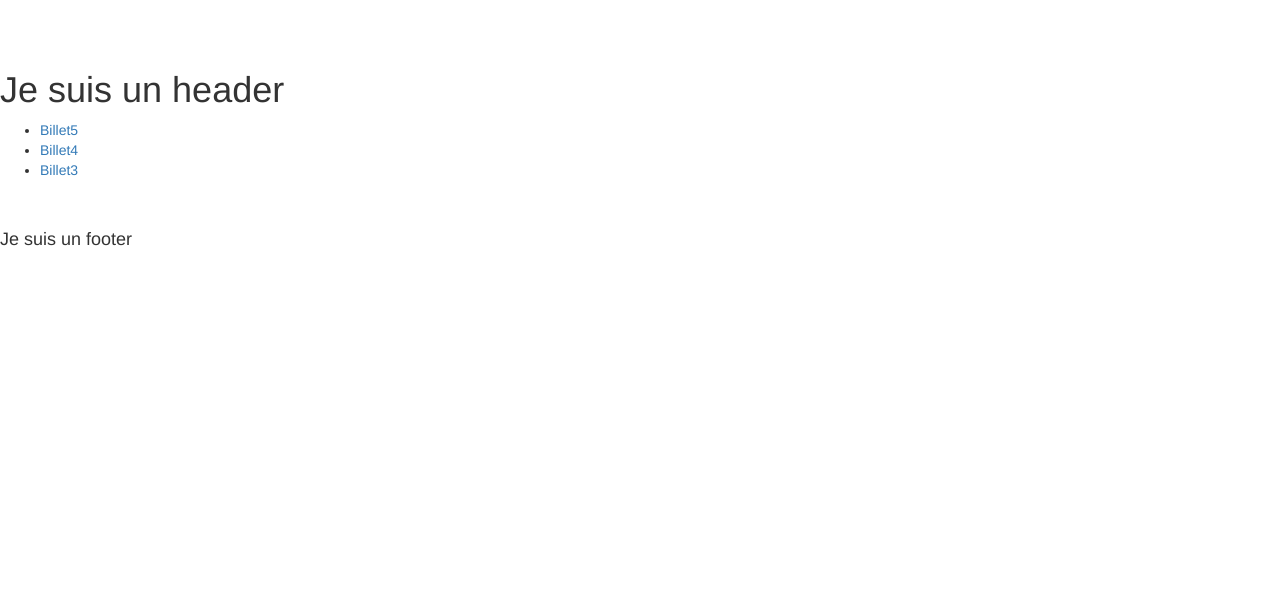
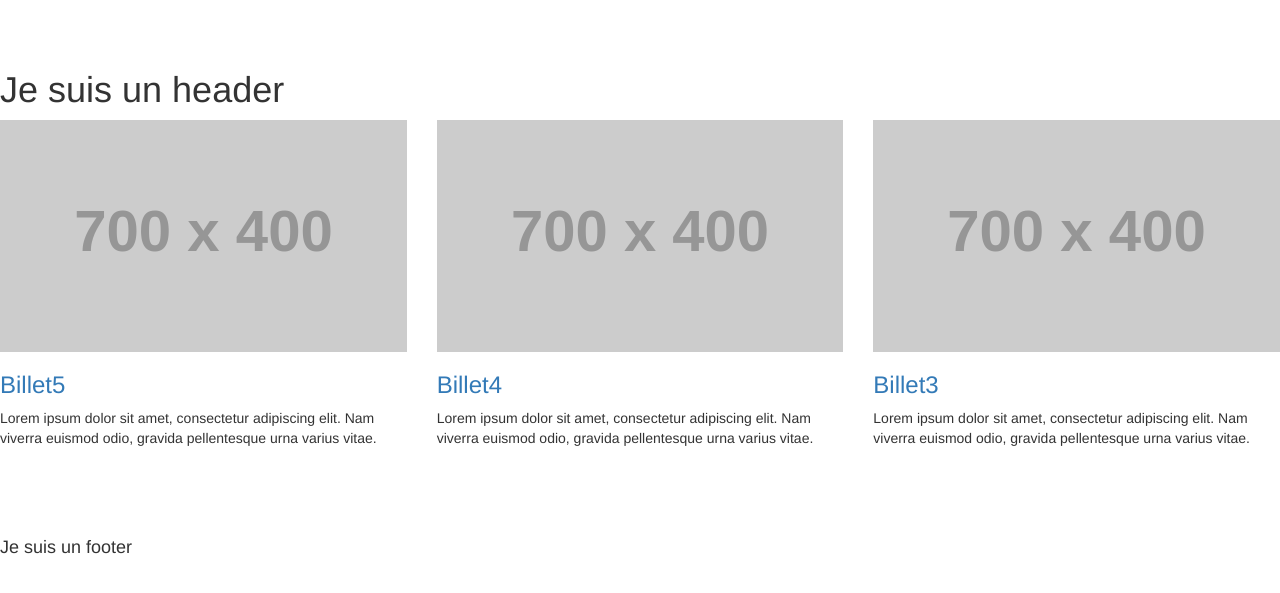
Before and after one commit to janalizee/janalizee.github.io, a Jekyll site: the page built from index.md, in a window 1280 px wide. Shown: the top 593 px of the page. Built offline with Jekyll 4.4.1, drawn with Linux system fonts in a browser that asks for light colours; nearby versions of some CDN libraries; library files that are not in the unit come from our copies.

Commit message:
modifs colonnes

```diff
--- a/_layouts/default.html
+++ b/_layouts/default.html
@@ -33,13 +33,21 @@
 		{% include header.html %}
 	</header>
 	<main>
-		<ul>
-  {% for post in site.posts limit:3 %}
-    <li>
-      <a href="{{ post.url }}">{{ post.title }}</a>
-    </li>
-  {% endfor %}
-</ul>
+		<div class="row">
+			{% for post in site.posts limit:3 %}
+
+			<div class="col-md-4 img-portfolio">
+                <a href="portfolio-item.html">
+                    <img class="img-responsive img-hover" src="http://placehold.it/700x400" alt="">
+                </a>
+                <h3>
+                    <a href="{{ post.url }}">{{ post.title }}</a>
+                </h3>
+                <p>Lorem ipsum dolor sit amet, consectetur adipiscing elit. Nam viverra euismod odio, gravida pellentesque urna varius vitae.</p>
+            </div>
+
+			{% endfor %}
+  		</div>
 	</main>
 	<footer>
 		{% include footer.html %}
```
